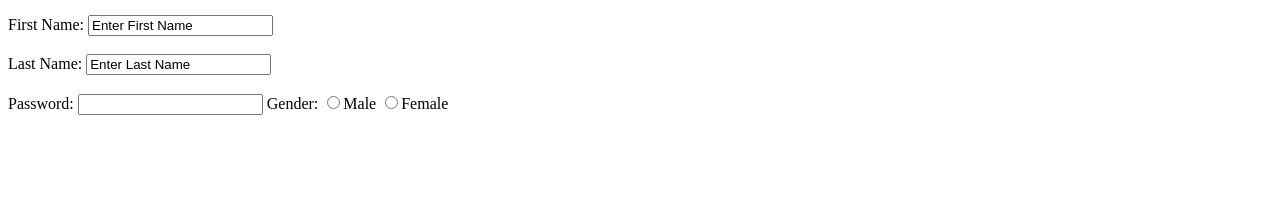
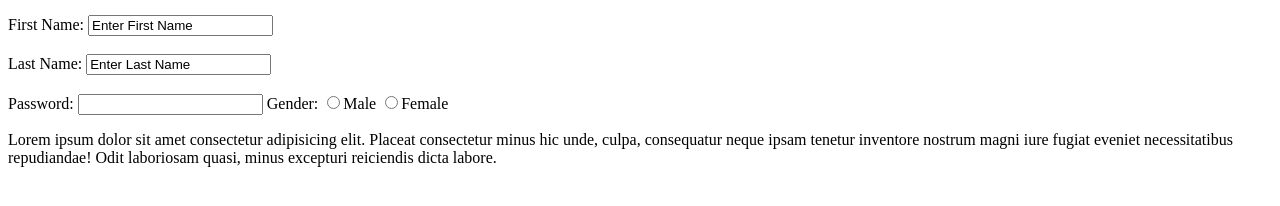
Before and after one commit to chikimzonline-art/git_classwork, a plain HTML site: page index.html in a window 1280 px wide. Shown: the part 104-310 px from the top of the page. Drawn offline with Linux system fonts and the light colour scheme.

Commit message:
add new paragraph to index

```diff
--- a/index.html
+++ b/index.html
@@ -27,6 +27,7 @@
         <input type="radio" name="gender" id="female">Female
 
     </form>
+    <p>Lorem ipsum dolor sit amet consectetur adipisicing elit. Placeat consectetur minus hic unde, culpa, consequatur neque ipsam tenetur inventore nostrum magni iure fugiat eveniet necessitatibus repudiandae! Odit laboriosam quasi, minus excepturi reiciendis dicta labore.</p>
 
 </body>
 </html>
```
